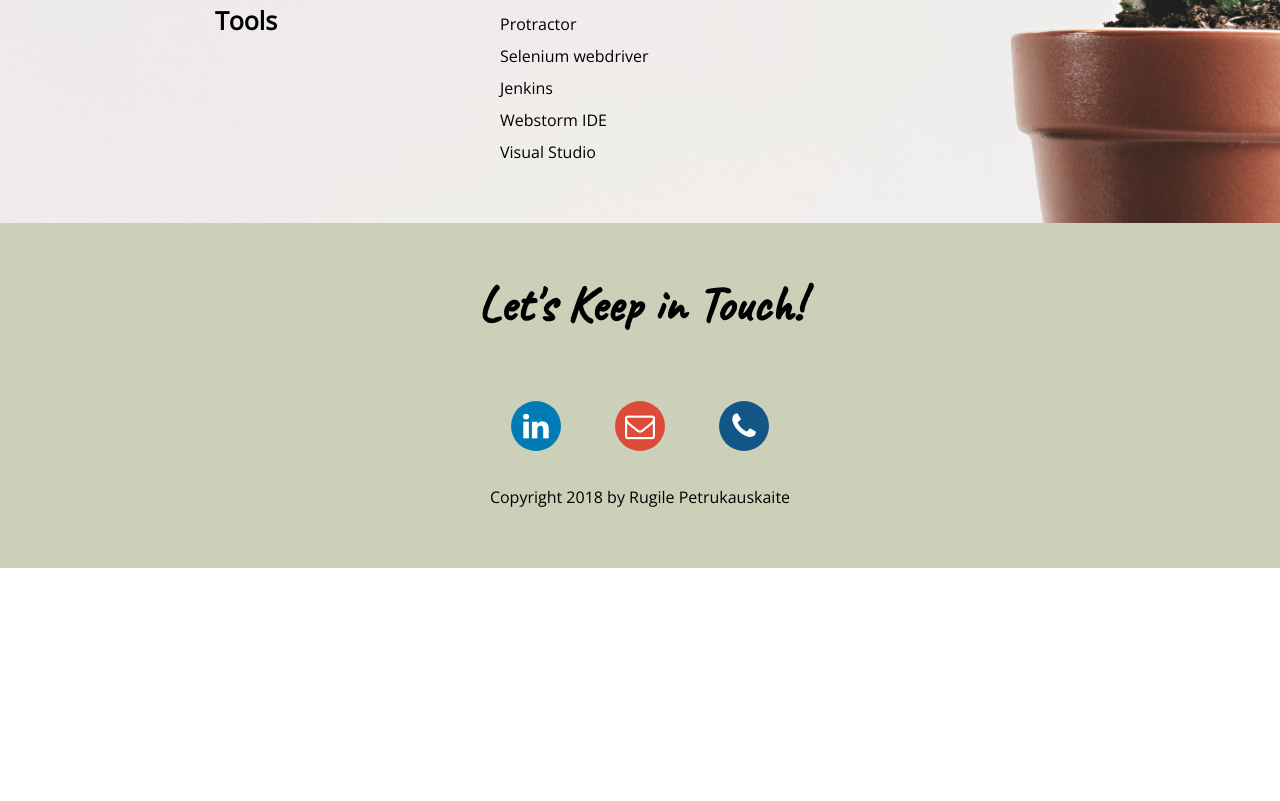
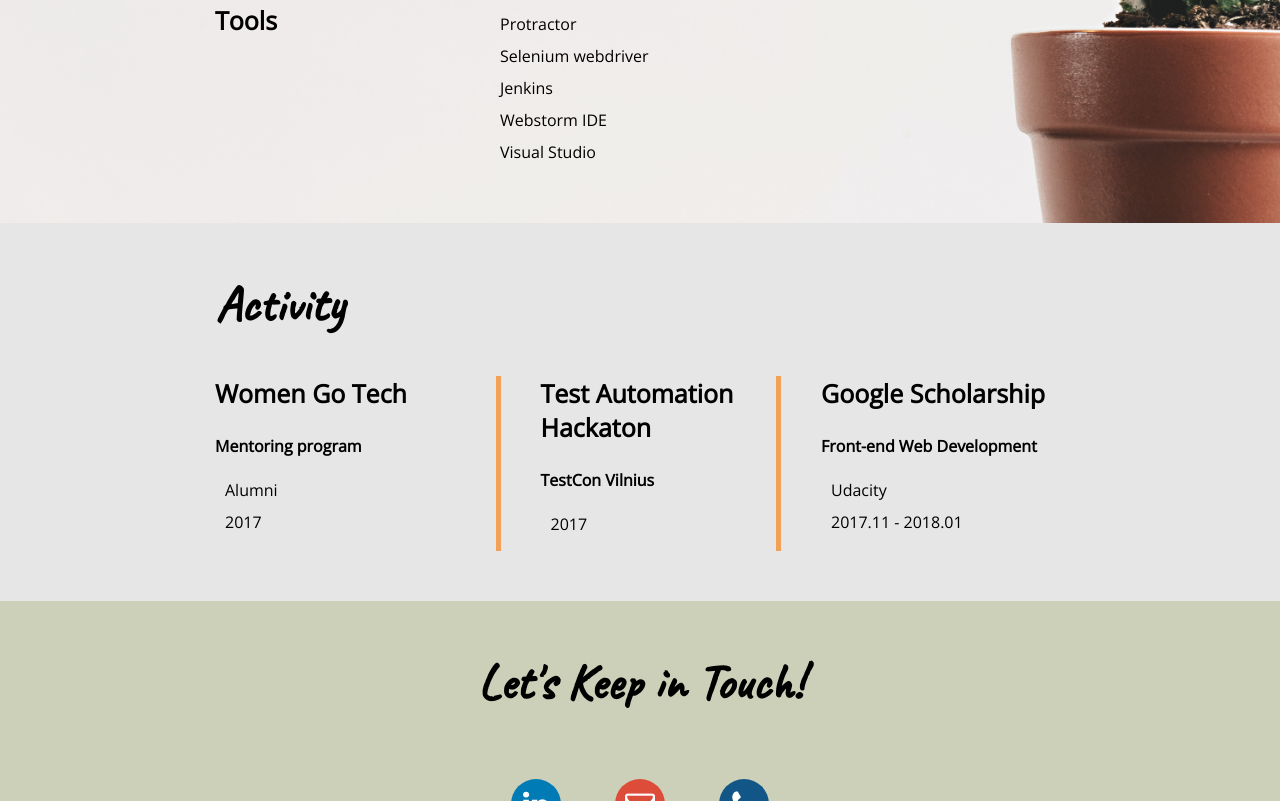
Before and after one commit to Rugile1276/CV-website, a plain HTML site: page index.html in a window 1280 px wide. Shown: the part 2588-3389 px from the top of the page. Before the commit the page ends 3156 px from the top, so only its background shows below. Drawn offline with nearby package versions, Linux system fonts and the light colour scheme.

Commit message:
Added activity section

```diff
--- a/css/styles.css
+++ b/css/styles.css
@@ -148,3 +148,8 @@ th, td {
   text-align:left;
   margin: 0 auto 20px 0;
 }
+
+/* ------------ Activity -------------*/
+.activity{
+      background-color: #e6e6e6;
+}
--- a/index.html
+++ b/index.html
@@ -70,11 +70,6 @@
       <div class="content-wrap">
         <h2>Education</h2>
         <div class="col-medium">
-          <h3>School</h3>
-          <p>Benediktas Gymnasium</p>
-          <p>2001.09 - 2013.05</p>
-        </div>
-        <div class="vertical-line col-medium">
             <h3>University</h3>
             <h4>Software engineering</h4>
             <p>Vilnius University</p>
@@ -152,6 +147,30 @@
         </div>
       </div>
     </section>
+
+    <!-- // Other Activity -->
+        <section class="activity">
+          <div class="content-wrap">
+            <h2>Activity</h2>
+            <div class="col-medium">
+                <h3>Women Go Tech</h3>
+                <h4>Mentoring program</h4>
+                <p>Alumni</p>
+                <p>2017</p>
+            </div>
+            <div class="vertical-line col-medium">
+                <h3>Test Automation Hackaton</h3>
+                <h4>TestCon Vilnius</h4>
+                <p>2017</p>
+            </div>
+            <div class="vertical-line col-medium">
+                <h3>Google Scholarship</h3>
+                <h4>Front-end Web Development</h4>
+                <p>Udacity</p>
+                <p>2017.11 - 2018.01</p>
+            </div>
+          </div>
+        </section>
   </main>
 
   <footer>
```
